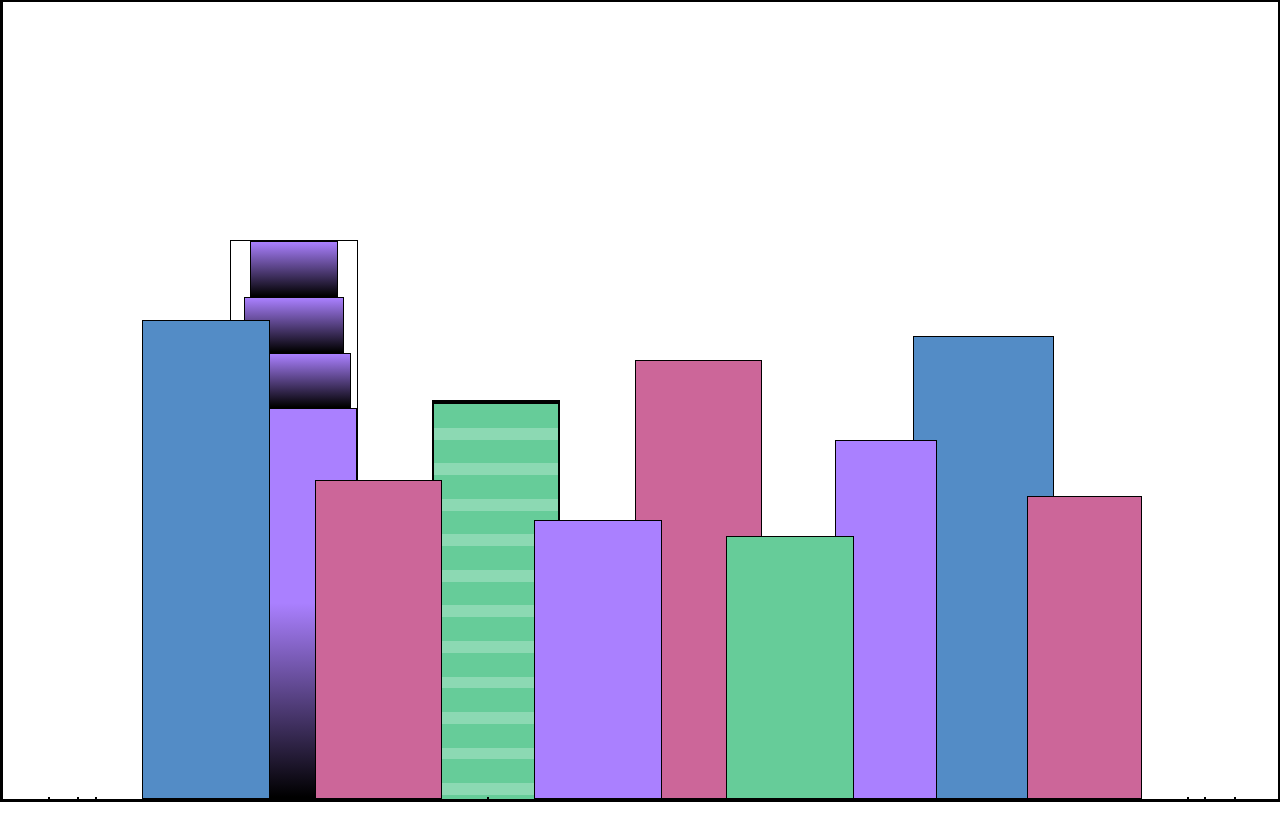
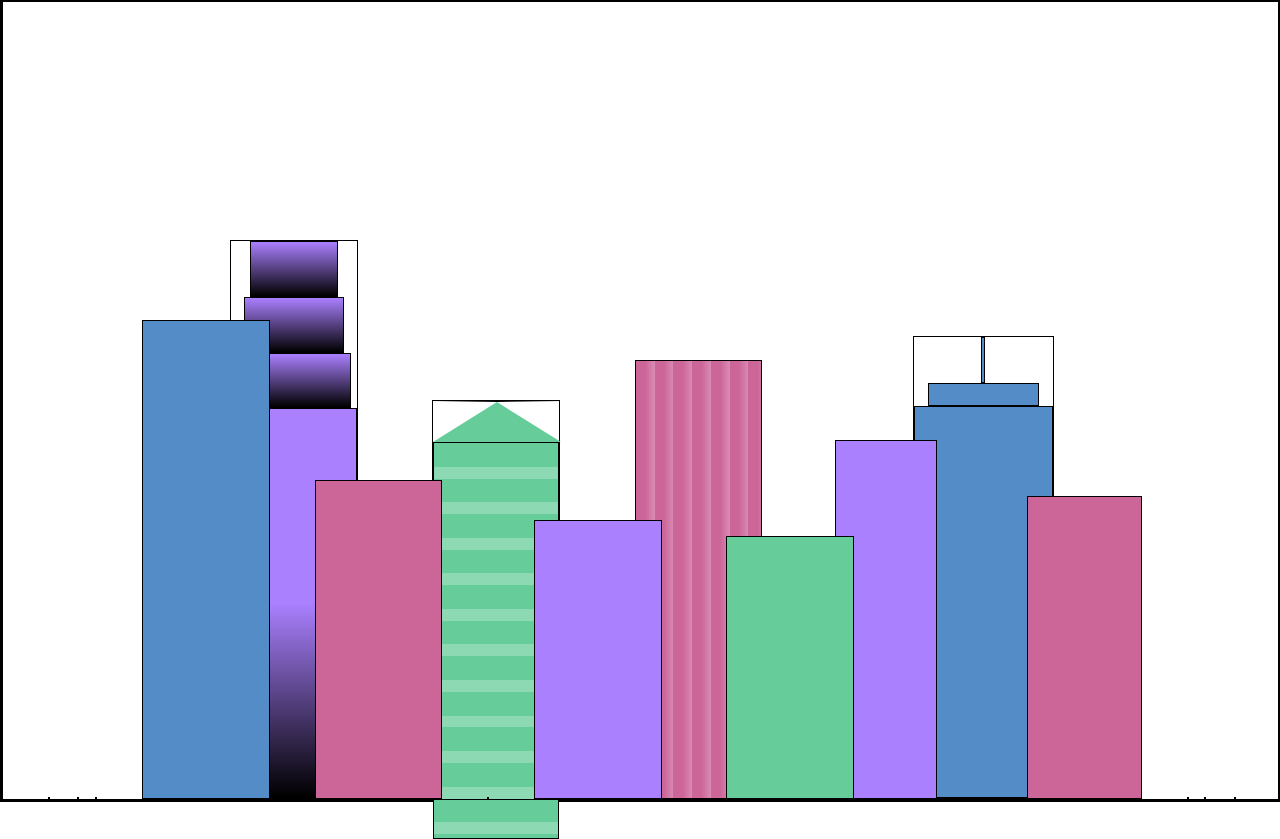
Before and after one commit to celiceceron/citySkylineProject, a plain HTML site: page index.html in a window 1280 px wide. Before the commit the page ends 802 px from the top, so only its background shows below. Drawn offline with Linux system fonts and the light colour scheme.

Commit message:
css e html

```diff
--- a/index.html
+++ b/index.html
@@ -10,7 +10,7 @@
     <div class="background-buildings">
       <div></div>
       <div></div>
-      <div class="bb1">
+      <div class="bb1 building-wrap">
         <div class="bb1a bb1-window"></div>
         <div class="bb1b bb1-window"></div>
         <div class="bb1c bb1-window"></div>
@@ -22,7 +22,11 @@
       </div>
       <div class="bb3"></div>
       <div></div>
-      <div class="bb4"></div>
+      <div class="bb4 building-wrap">
+        <div class="bb4a"></div>
+        <div class="bb4b"></div>
+        <div class="bb4c"></div>
+      </div>
       <div></div>
       <div></div>
     </div>
--- a/styles.css
+++ b/styles.css
@@ -5,6 +5,8 @@
     --building-color4: #538cc6;
     --window-color1: black;
     --window-color2: #8cd9b3;
+    --window-color3: #d98cb3;
+    --window-color4: #8cb3d9;
 }
 
 * {
@@ -29,13 +31,16 @@ body {
     top: 0;
 }
 
-/* BACKGROUND BUILDINGS - "bb" stands for "background building" */
-.bb1 {
-    width: 10%;
-    height: 70%;
+.building-wrap {
     display: flex;
     flex-direction: column;
     align-items: center;
+}
+
+/* BACKGROUND BUILDINGS - "bb" stands for "background building" */
+.bb1 {
+  width: 10%;
+  height: 70%;
 }
 
 .bb1a {
@@ -68,6 +73,12 @@ body {
     height: 50%;
 }
 
+.bb2a {
+    border-bottom: 5vh solid var(--building-color2);
+    border-left: 5vw solid transparent;
+    border-right: 5vw solid transparent;
+}
+
 .bb2b {
     width: 100%;
     height: 100%;
@@ -80,12 +91,32 @@ body {
 .bb3 {
     width: 10%;
     height: 55%;
-    background-color: var(--building-color3);
+    background: repeating-linear-gradient(90deg,
+            var(--building-color3),
+            var(--building-color3),
+            var(--window-color3) 15%);
 }
 
 .bb4 {
     width: 11%;
     height: 58%;
+}
+
+.bb4a {
+    width: 3%;
+    height: 10%;
+    background-color: var(--building-color4);
+}
+
+.bb4b {
+    width: 80%;
+    height: 5%;
+    background-color: var(--building-color4);
+}
+
+.bb4c {
+    width: 100%;
+    height: 85%;
     background-color: var(--building-color4);
 }
 
```
